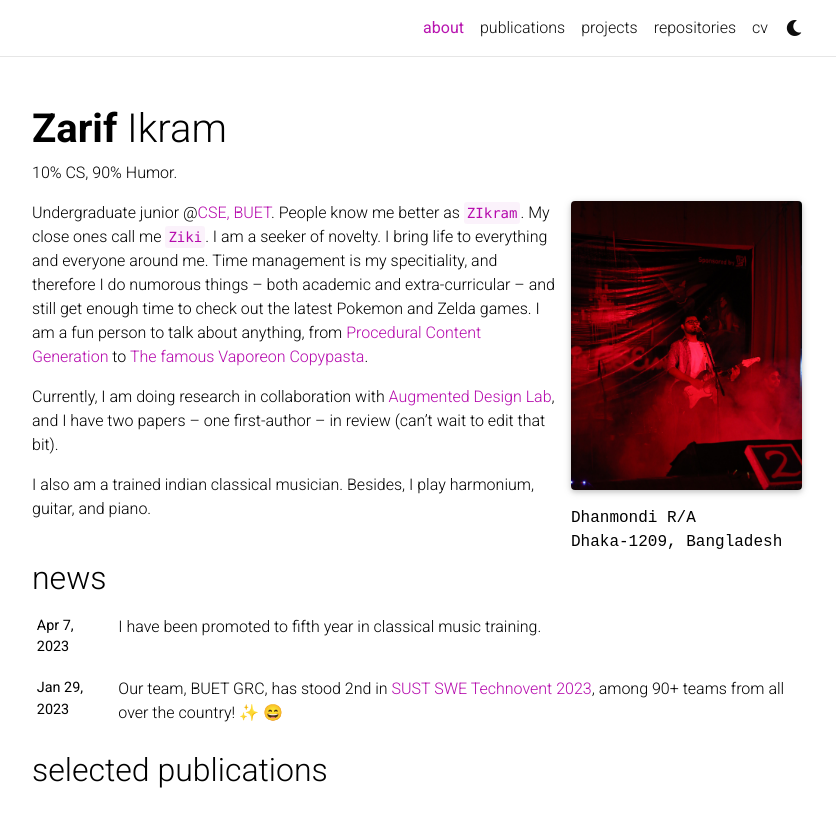
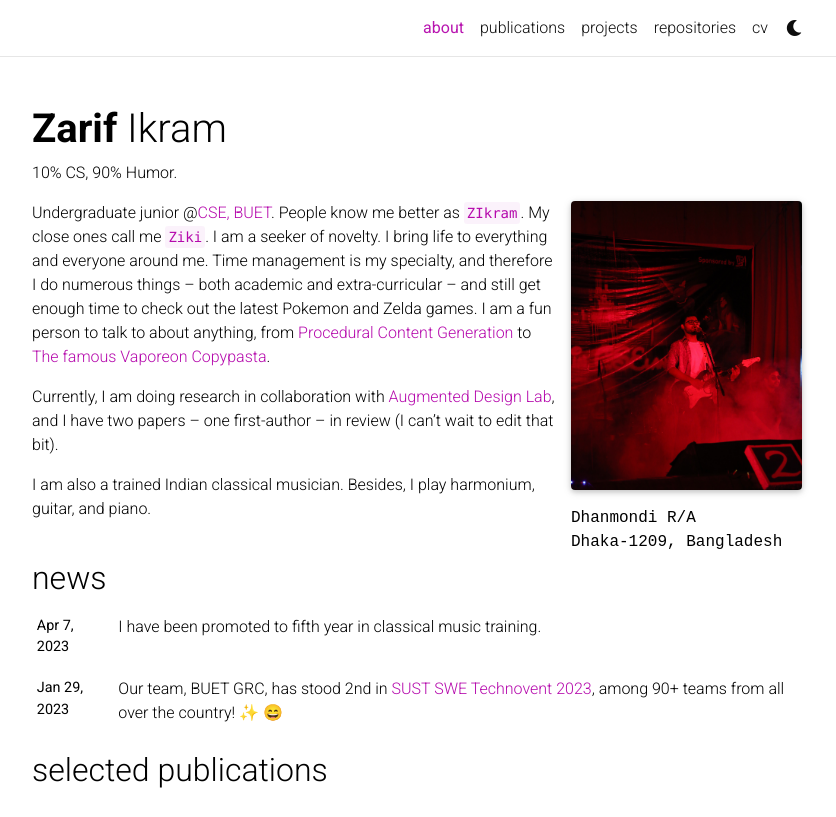
Before and after one commit to zarifikram/zarifikram.github.io, a Jekyll site: the page built from _pages/about.md, in a window 1280 px wide and 1106 px high, cut to the strip 0-817 px from the top of the window. Shown: the whole strip, without its empty margins (223-1059 px from the left). Built offline with Jekyll 4.4.1, drawn with Linux system fonts in a browser that asks for light colours; full-size pictures stand in for the smaller copies a plugin makes; emoji names are drawn with the system emoji font; comment, search, counter and statistics services are not loaded; a style sheet for code colours, icons or effects is not loaded.

Commit message:
Update about.md

```diff
--- a/_pages/about.md
+++ b/_pages/about.md
@@ -17,11 +17,11 @@ selected_papers: true # includes a list of papers marked as "selected={true}"
 social: true  # includes social icons at the bottom of the page
 ---
 
-Undergraduate junior @[CSE, BUET](https://cse.buet.ac.bd). People know me better as `ZIkram`. My close ones call me `Ziki`. I am a seeker of novelty. I bring life to everything and everyone around me. Time management is my specitiality, and therefore I do numorous things -- both academic and extra-curricular -- and still get enough time to check out the latest Pokemon and Zelda games. I am a fun person to talk about anything, from [Procedural Content Generation](https://en.wikipedia.org/wiki/Procedural_generation) to [The famous Vaporeon Copypasta](https://knowyourmeme.com/memes/vaporeon).
+Undergraduate junior @[CSE, BUET](https://cse.buet.ac.bd). People know me better as `ZIkram`. My close ones call me `Ziki`. I am a seeker of novelty. I bring life to everything and everyone around me. Time management is my specialty, and therefore I do numerous things -- both academic and extra-curricular -- and still get enough time to check out the latest Pokemon and Zelda games. I am a fun person to talk to about anything, from [Procedural Content Generation](https://en.wikipedia.org/wiki/Procedural_generation) to [The famous Vaporeon Copypasta](https://knowyourmeme.com/memes/vaporeon).
 
-Currently, I am doing research in collaboration with [Augmented Design Lab](https://github.com/AugmentedDesignLab), and I have two papers -- one first-author -- in review (can't wait to edit that bit).
+Currently, I am doing research in collaboration with [Augmented Design Lab](https://github.com/AugmentedDesignLab), and I have two papers -- one first-author -- in review (I can't wait to edit that bit).
 
-I also am a trained indian classical musician. Besides, I play harmonium, guitar, and piano.
+I am also a trained Indian classical musician. Besides, I play harmonium, guitar, and piano.
 
 <!-- Tell the world about yourself. Link to your favorite [subreddit](http://reddit.com). You can put a picture in, too. The code is already in, just name your picture `prof_pic.jpg` and put it in the `img/` folder.
 
```
